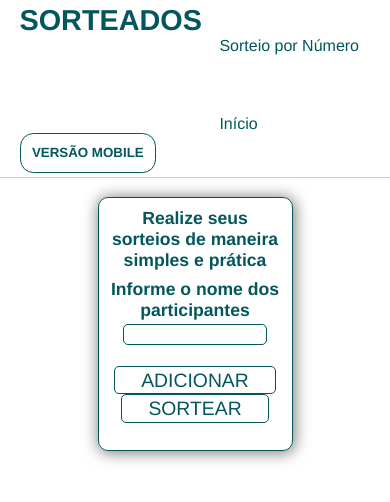
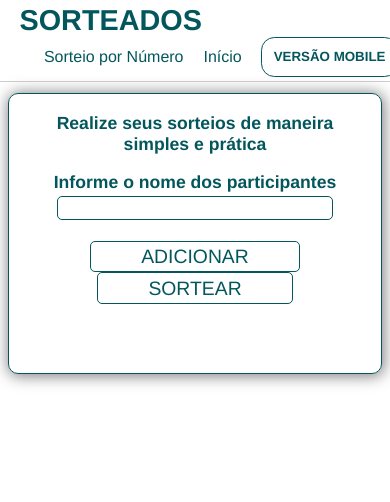
Before and after one commit to jefferson-justino/Sorteados, a plain HTML site: page sorteioNome.html in a window 390 px wide. Drawn offline with Linux system fonts and the light colour scheme.

Commit message:
adição de responsividade 1

```diff
--- a/logicaNome.js
+++ b/logicaNome.js
@@ -30,6 +30,38 @@ nome.focus()
 
 })
 
+nome.addEventListener('keypress', (event)=>{
+    if(event.key=='Enter'){
+        adicionar()
+    }
+
+})
+
+
+function adicionar(){
+
+
+    let valor = nome.value
+
+
+    resultado.innerHTML=` `
+    if(valor== ''){
+        resultado.innerHTML=` <P id='nomeSorteado'>NÃO DEIXE O CAMPO VAZIO!</P>`
+
+        return
+    }
+
+
+    participantes.push(valor)
+    num.innerHTML=`Você tem ${participantes.length} participantes!`
+    lista.innerHTML=``
+    for(let i = 0; i<participantes.length;i++){
+
+        lista.innerHTML+=` <ol><li class='participantes'> ${ participantes[i]}</li></ol>`
+    }
+nome.value= ''
+nome.focus()
+}
 
 
 botao.addEventListener('click', ()=>{
@@ -41,16 +73,9 @@ botao.addEventListener('click', ()=>{
     }
 
     let x = Math.floor( Math.random()*participantes.length)
-    if(x== 0){
-      do{
-        x = Math.floor( Math.random()*participantes.length)
-        console.log(x)
-      }while(x==0)
 
-      resultado.innerHTML=`PARABÉNS <P id='nomeSorteado'>${participantes[x]}</P> VOCÊ FOI SORTEADO!`
-    }else{
-        resultado.innerHTML=`PARABÉNS <P id='nomeSorteado'>${participantes[x]}</P> VOCÊ FOI SORTEADO!`
-    }
+    resultado.innerHTML=`PARABÉNS <P id='nomeSorteado'>${participantes[x]}</P> VOCÊ FOI SORTEADO!`
+
 
 
 
--- a/nome.css
+++ b/nome.css
@@ -134,3 +134,88 @@ color: red;
 
     transition: all .1s ease-in-out 0s;
   }
+#num{
+    padding-bottom: 5%;
+}
+
+  ol{
+    padding-left: 0%;
+  }
+  @media(max-width:1272px){
+
+    header nav{
+        padding-left: 36%;
+
+        }
+
+  }
+  @media(max-width:1042px){
+
+    header nav{
+        padding-left: 26%;
+
+        }
+        main{
+            padding-left: 20%;
+            padding-right: 20%;
+            padding-top: 5%;
+            padding-bottom: 5%;
+
+        }
+  }
+  @media(max-width:879px){
+
+    header nav{
+        padding-left: 15%;
+
+        }
+
+  }
+  @media(max-width:736px){
+
+    header nav{
+        padding-left: 5%;
+
+        }
+        main{
+            padding-left: 10%;
+            padding-right: 10%;
+            padding-top: 5%;
+            padding-bottom: 5%;
+
+        }
+  }
+  @media(max-width:616px){
+    header nav{
+        padding-left: 2%;
+
+        }
+
+    ul{
+        display:flex;
+    flex-wrap: wrap;
+     gap: 20px
+    }
+        main{
+            padding-left: 5%;
+            padding-right: 5%;
+            padding-top: 5%;
+            padding-bottom: 5%;
+
+        }
+  }
+  @media(max-width:396px){
+    header nav{
+        padding-left: 1%;
+
+        }
+
+        main{
+            padding-left: 2%;
+            padding-right: 2%;
+            padding-top: 3%;
+            padding-bottom: 5%;
+
+        }
+
+  }
```
Also changed, not shown: sorteioNome.html (+1 -1 lines).
